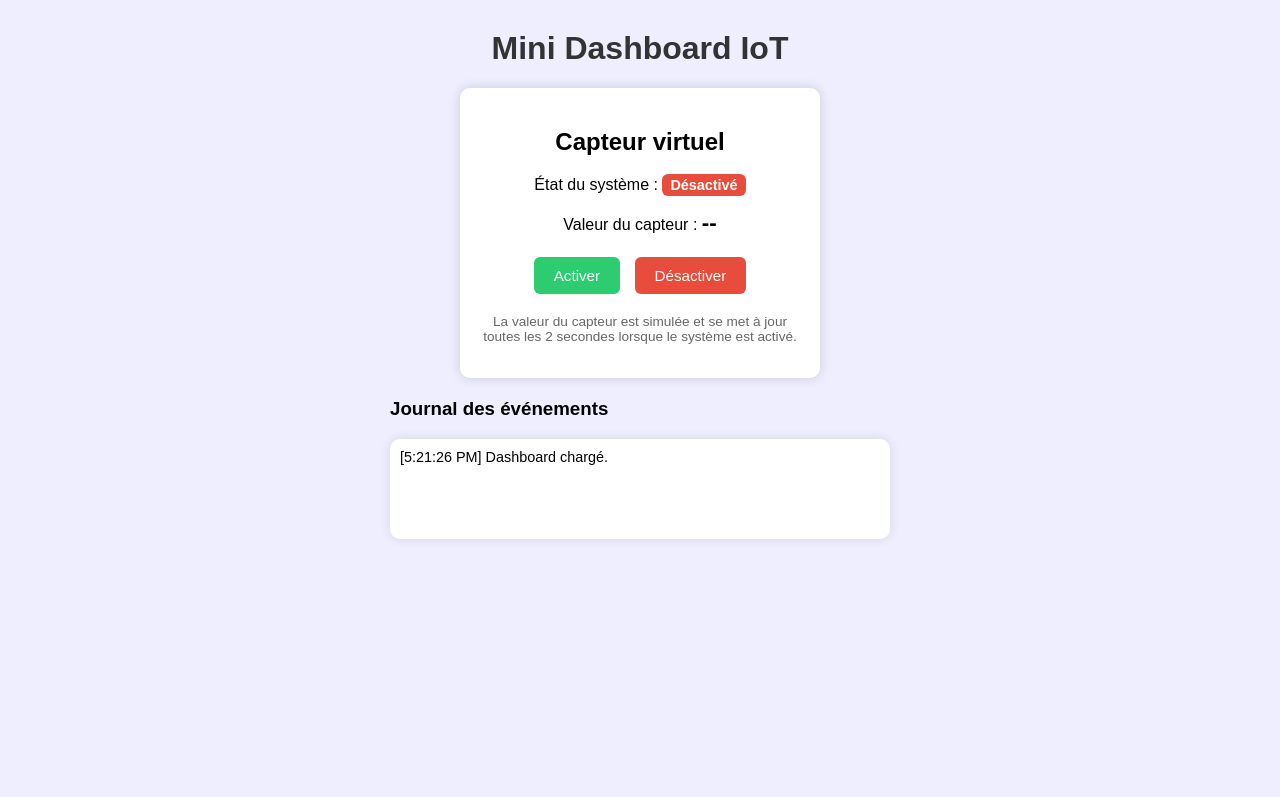
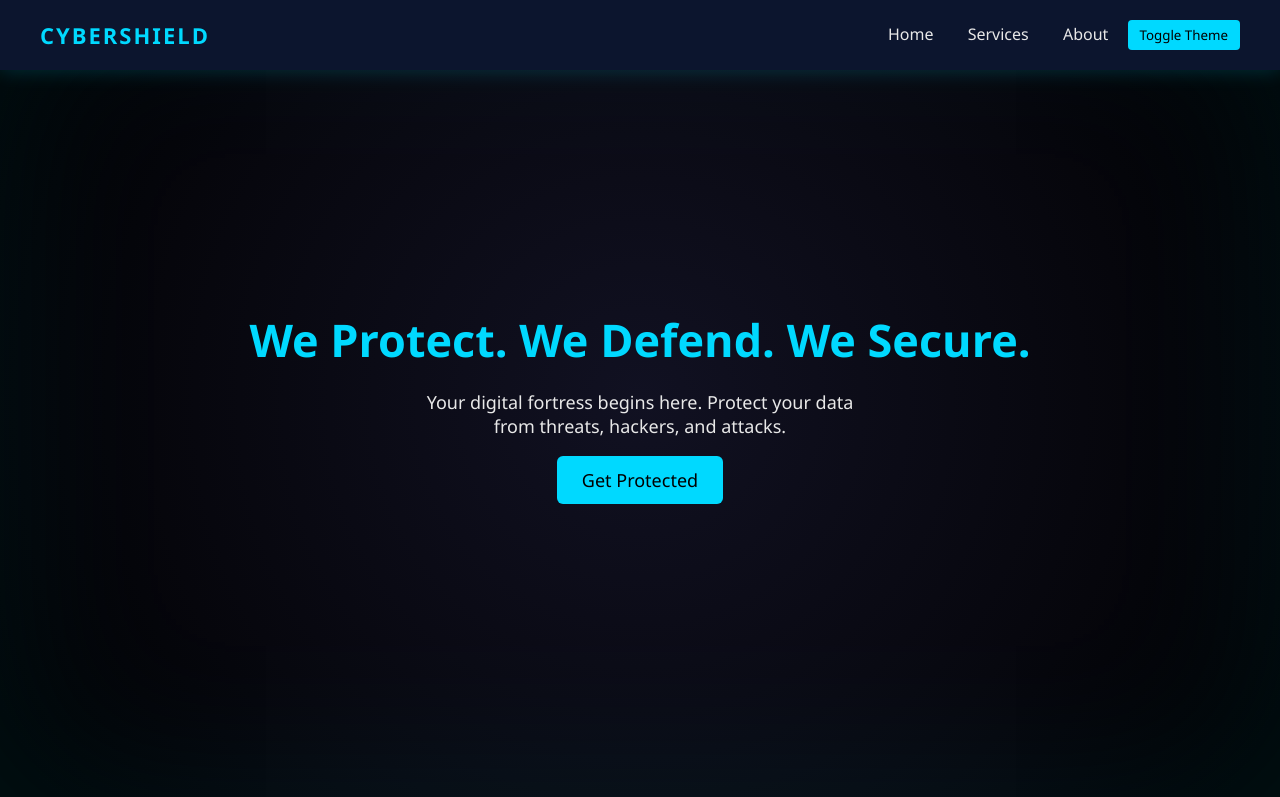
Before and after one commit to AymenGadrouri/mini-projet-web, a plain HTML site: page index.html in a window 1280 px wide. Shown: the top 797 px of the page. Drawn offline with Linux system fonts and the light colour scheme.

Commit message:
Update website

```diff
--- a/index.html
+++ b/index.html
@@ -1,43 +1,71 @@
 <!DOCTYPE html>
-<html lang="fr">
+<html lang="en">
 <head>
-  <meta charset="UTF-8" />
-  <title>Mini Dashboard IoT</title>
-  <meta name="viewport" content="width=device-width, initial-scale=1.0" />
-  <link rel="stylesheet" href="style.css" />
+    <meta charset="UTF-8">
+    <meta name="viewport" content="width=device-width, initial-scale=1.0">
+    <title>CyberShield Security</title>
+    <link rel="stylesheet" href="style.css">
 </head>
 <body>
-  <h1>Mini Dashboard IoT</h1>
 
-  <div class="card">
-    <h2>Capteur virtuel</h2>
+    <!-- NAVBAR -->
+    <header class="navbar">
+        <div class="logo">CYBERSHIELD</div>
+        <nav>
+            <a href="#home">Home</a>
+            <a href="#services">Services</a>
+            <a href="#about">About</a>
+            <button id="toggle-theme" class="btn-small">Toggle Theme</button>
+        </nav>
+    </header>
 
-    <p>
-      État du système :
-      <span id="status" class="badge badge-off">Désactivé</span>
-    </p>
+    <!-- HERO SECTION -->
+    <section id="home" class="hero">
+        <div class="hero-content">
+            <h1 class="typing-text"></h1>
+            <p>Your digital fortress begins here. Protect your data from threats, hackers, and attacks.</p>
+            <a href="#services" class="btn">Get Protected</a>
+        </div>
+    </section>
 
-    <p>
-      Valeur du capteur :
-      <span id="sensor-value">--</span>
-    </p>
+    <!-- SERVICES -->
+    <section id="services" class="section">
+        <h2>Our Cybersecurity Services</h2>
+        <div class="cards">
 
-    <div class="buttons">
-      <button id="btn-on">Activer</button>
-      <button id="btn-off">Désactiver</button>
-    </div>
+            <div class="card">
+                <h3>🔐 Penetration Testing</h3>
+                <p>We attack your system before hackers do. Full vulnerability scanning.</p>
+            </div>
 
-    <p class="hint">
-      La valeur du capteur est simulée et se met à jour toutes les 2 secondes
-      lorsque le système est activé.
-    </p>
-  </div>
+            <div class="card">
+                <h3>🛡 Firewall Hardening</h3>
+                <p>Advanced firewall rules, intrusion detection, and zero-trust architecture.</p>
+            </div>
 
-  <div class="log-container">
-    <h3>Journal des événements</h3>
-    <div id="log"></div>
-  </div>
+            <div class="card">
+                <h3>🧬 Malware Analysis</h3>
+                <p>Deep inspection of malicious files to understand, prevent, and neutralize threats.</p>
+            </div>
 
-  <script src="script.js"></script>
+        </div>
+    </section>
+
+    <!-- ABOUT -->
+    <section id="about" class="section about">
+        <h2>Why Choose CyberShield?</h2>
+        <p>
+            We are a global cybersecurity team specializing in modern defense systems,
+            ethical hacking, and digital forensics. With over 10 years of experience,
+            we guard companies, students, and individuals against all types of attacks.
+        </p>
+    </section>
+
+    <!-- FOOTER -->
+    <footer>
+        <p>© <span id="year"></span> CyberShield Security — Stay Safe, Stay Secure.</p>
+    </footer>
+
+    <script src="script.js"></script>
 </body>
 </html>
--- a/script.js
+++ b/script.js
@@ -1,72 +1,23 @@
-// Récupération des éléments du DOM
-const statusSpan = document.getElementById("status");
-const sensorValueSpan = document.getElementById("sensor-value");
-const logDiv = document.getElementById("log");
+// Typing effect
+const text = "We Protect. We Defend. We Secure.";
+const typingElement = document.querySelector(".typing-text");
+let index = 0;
 
-const btnOn = document.getElementById("btn-on");
-const btnOff = document.getElementById("btn-off");
+function typeText() {
+    typingElement.innerHTML = text.slice(0, index);
+    index++;
+    if (index <= text.length) {
+        setTimeout(typeText, 80);
+    }
+}
+typeText();
 
-let systemOn = false;
+// Theme toggle
+const toggleBtn = document.getElementById("toggle-theme");
 
-// ---- Fonctions utilitaires ----
-
-// Ajoute une ligne dans le journal
-function addLog(message) {
-  const time = new Date().toLocaleTimeString();
-  const line = document.createElement("div");
-  line.textContent = `[${time}] ${message}`;
-  logDiv.prepend(line); // dernier événement en haut
-}
-
-// Met à jour l'affichage de l'état (badge)
-function updateStatusDisplay() {
-  if (systemOn) {
-    statusSpan.textContent = "Activé";
-    statusSpan.classList.remove("badge-off");
-    statusSpan.classList.add("badge-on");
-  } else {
-    statusSpan.textContent = "Désactivé";
-    statusSpan.classList.remove("badge-on");
-    statusSpan.classList.add("badge-off");
-    sensorValueSpan.textContent = "--";
-  }
-}
-
-// Simule la "réponse" d'un capteur (comme si on appelait un backend)
-function getFakeSensorValue() {
-  // Simule une température entre 20 et 35°C
-  const value = 20 + Math.random() * 15;
-  return value.toFixed(1);
-}
-
-// ---- Gestion des boutons ----
-
-btnOn.addEventListener("click", () => {
-  if (!systemOn) {
-    systemOn = true;
-    updateStatusDisplay();
-    addLog("Système activé.");
-  }
+toggleBtn.addEventListener("click", () => {
+    document.body.classList.toggle("light");
 });
 
-btnOff.addEventListener("click", () => {
-  if (systemOn) {
-    systemOn = false;
-    updateStatusDisplay();
-    addLog("Système désactivé.");
-  }
-});
-
-// ---- Mise à jour périodique du capteur ----
-
-setInterval(() => {
-  if (systemOn) {
-    const value = getFakeSensorValue();
-    sensorValueSpan.textContent = value + " °C";
-    addLog(`Nouvelle valeur de capteur : ${value} °C`);
-  }
-}, 2000); // toutes les 2 secondes
-
-// Initialisation
-updateStatusDisplay();
-addLog("Dashboard chargé.");
+// Auto year
+document.getElementById("year").textContent = new Date().getFullYear();
--- a/style.css
+++ b/style.css
@@ -1,103 +1,169 @@
-/* Style global */
-body {
-  font-family: Arial, sans-serif;
-  text-align: center;
-  background: #eef;
-  margin: 0;
-  padding: 20px;
+/* ===== DEFAULTS ===== */
+* {
+    margin: 0;
+    padding: 0;
+    box-sizing: border-box;
+    font-family: "Segoe UI", sans-serif;
 }
 
-/* Titre principal */
-h1 {
-  margin-top: 10px;
-  color: #333;
+:root {
+    --bg: #0a0f1f;
+    --card: #111a33;
+    --text: #e8e8e8;
+    --accent: #00d9ff;
 }
 
-/* Carte centrale */
-.card {
-  background: #fff;
-  padding: 20px;
-  width: 320px;
-  margin: 20px auto;
-  border-radius: 10px;
-  box-shadow: 0 0 12px rgba(0, 0, 0, 0.15);
+body {
+    background: var(--bg);
+    color: var(--text);
+    overflow-x: hidden;
 }
 
-/* Label / badge d'état */
-.badge {
-  padding: 3px 8px;
-  border-radius: 6px;
-  font-weight: bold;
-  color: #fff;
-  font-size: 0.9rem;
+/* ===== NAVBAR ===== */
+.navbar {
+    width: 100%;
+    padding: 20px 40px;
+    display: flex;
+    justify-content: space-between;
+    align-items: center;
+    background: #0c152e;
+    box-shadow: 0 0 20px #00d9ff33;
+    position: fixed;
+    top: 0;
+    z-index: 1000;
 }
 
-.badge-on {
-  background-color: #2ecc71;
+.logo {
+    font-size: 22px;
+    font-weight: bold;
+    color: var(--accent);
+    letter-spacing: 2px;
 }
 
-.badge-off {
-  background-color: #e74c3c;
+nav a {
+    margin: 0 15px;
+    text-decoration: none;
+    color: var(--text);
+    transition: 0.3s;
 }
 
-/* Valeur de capteur */
-#sensor-value {
-  font-weight: bold;
-  font-size: 1.4rem;
+nav a:hover {
+    color: var(--accent);
 }
 
-/* Boutons */
-.buttons {
-  margin-top: 15px;
+.btn-small {
+    padding: 6px 12px;
+    background: var(--accent);
+    border: none;
+    cursor: pointer;
+    color: #000;
+    border-radius: 4px;
 }
 
-button {
-  padding: 10px 20px;
-  margin: 5px;
-  cursor: pointer;
-  border-radius: 6px;
-  border: none;
-  font-size: 0.95rem;
-  transition: transform 0.1s ease, box-shadow 0.1s ease;
+/* ===== HERO ===== */
+.hero {
+    height: 100vh;
+    display: flex;
+    align-items: center;
+    justify-content: center;
+    padding: 80px 40px;
+    background: radial-gradient(circle at center, #112 0%, #000 100%);
+    text-align: center;
+    animation: glowBackground 8s infinite alternate;
 }
 
-#btn-on {
-  background-color: #2ecc71;
-  color: #fff;
+@keyframes glowBackground {
+    from { box-shadow: inset 0 0 80px #00d9ff50; }
+    to   { box-shadow: inset 0 0 200px #00d9ff10; }
 }
 
-#btn-off {
-  background-color: #e74c3c;
-  color: #fff;
+.hero-content h1 {
+    font-size: 45px;
+    margin-bottom: 20px;
+    color: var(--accent);
 }
 
-button:hover {
-  transform: translateY(-1px);
-  box-shadow: 0 2px 6px rgba(0, 0, 0, 0.2);
+.hero p {
+    font-size: 18px;
+    margin-bottom: 30px;
+    width: 60%;
+    margin-left: auto;
+    margin-right: auto;
 }
 
-/* Texte d'aide */
-.hint {
-  font-size: 0.85rem;
-  color: #666;
-  margin-top: 15px;
+.btn {
+    padding: 12px 25px;
+    background: var(--accent);
+    color: #000;
+    border-radius: 6px;
+    font-size: 18px;
+    text-decoration: none;
+    transition: 0.3s;
 }
 
-/* Zone de log */
-.log-container {
-  width: 90%;
-  max-width: 500px;
-  margin: 20px auto;
-  text-align: left;
+.btn:hover {
+    background: #00b0d4;
 }
 
-#log {
-  background: #fff;
-  border-radius: 10px;
-  min-height: 80px;
-  max-height: 200px;
-  overflow-y: auto;
-  padding: 10px;
-  box-shadow: 0 0 12px rgba(0, 0, 0, 0.1);
-  font-size: 0.9rem;
+/* ===== SECTIONS ===== */
+.section {
+    padding: 100px 40px;
+    text-align: center;
 }
+
+.section h2 {
+    font-size: 32px;
+    margin-bottom: 40px;
+    color: var(--accent);
+}
+
+/* ===== CARDS ===== */
+.cards {
+    display: flex;
+    justify-content: center;
+    gap: 30px;
+    flex-wrap: wrap;
+}
+
+.card {
+    background: var(--card);
+    padding: 25px;
+    width: 300px;
+    border-radius: 10px;
+    box-shadow: 0 0 20px #00d9ff33;
+    transition: 0.3s;
+}
+
+.card:hover {
+    transform: translateY(-10px);
+    box-shadow: 0 0 40px #00d9ff66;
+}
+
+.card h3 {
+    margin-bottom: 10px;
+}
+
+/* ===== ABOUT ===== */
+.about p {
+    width: 70%;
+    margin: auto;
+    font-size: 18px;
+    line-height: 1.7;
+}
+
+/* ===== FOOTER ===== */
+footer {
+    padding: 20px;
+    text-align: center;
+    background: #020814;
+    color: var(--text);
+    margin-top: 40px;
+}
+
+/* ===== LIGHT THEME ===== */
+.light {
+    --bg: #f5f5f5;
+    --text: #111;
+    --card: #fff;
+    --accent: #0077ff;
+}
```
